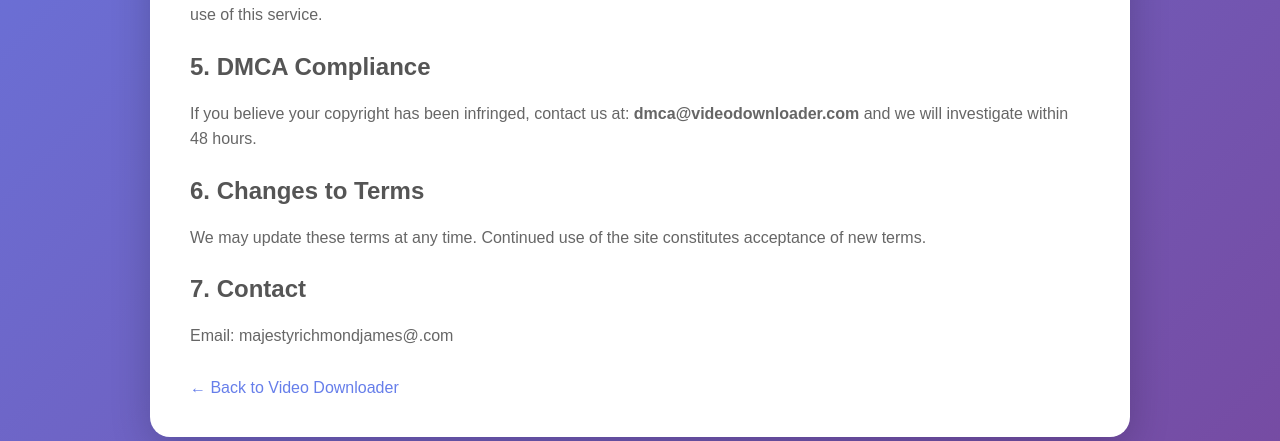
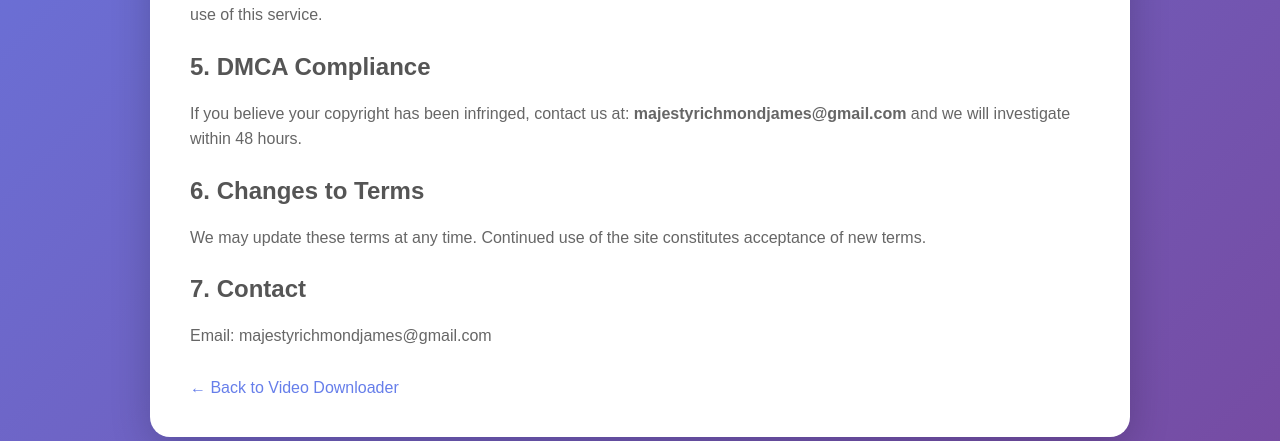
Before and after one commit to majestyjames25-collab/videodownloader, a Flask app: page /terms in a window 1280 px wide. Shown: the part 771-1212 px from the top of the page. Run offline with Flask 3, Linux system fonts and the light colour scheme.

Commit message:
Update terms.html

```diff
--- a/templates/terms.html
+++ b/templates/terms.html
@@ -48,13 +48,13 @@
     <p>We provide this tool "as is" without any warranties. We are not liable for any damages, losses, or legal issues arising from your use of this service.</p>
 
     <h2>5. DMCA Compliance</h2>
-    <p>If you believe your copyright has been infringed, contact us at: <strong>dmca@videodownloader.com</strong> and we will investigate within 48 hours.</p>
+    <p>If you believe your copyright has been infringed, contact us at: <strong>majestyrichmondjames@gmail.com</strong> and we will investigate within 48 hours.</p>
 
     <h2>6. Changes to Terms</h2>
     <p>We may update these terms at any time. Continued use of the site constitutes acceptance of new terms.</p>
 
     <h2>7. Contact</h2>
-    <p>Email: majestyrichmondjames@.com</p>
+    <p>Email: majestyrichmondjames@gmail.com</p>
 
     <div class="back">
         <a href="/">← Back to Video Downloader</a>
```
